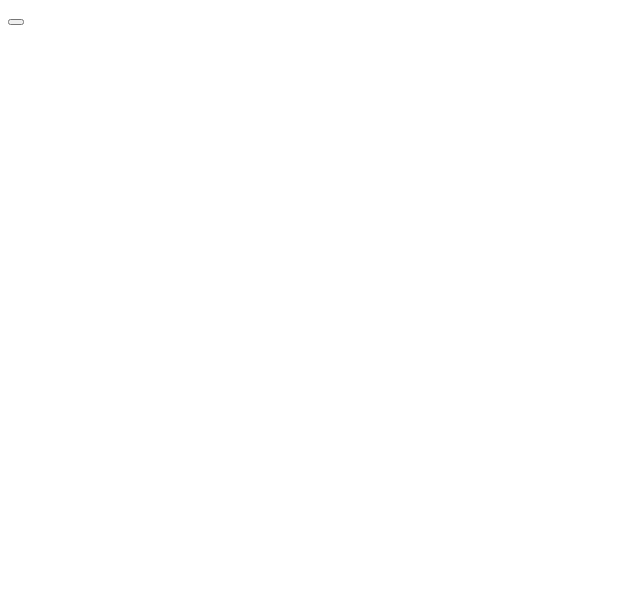
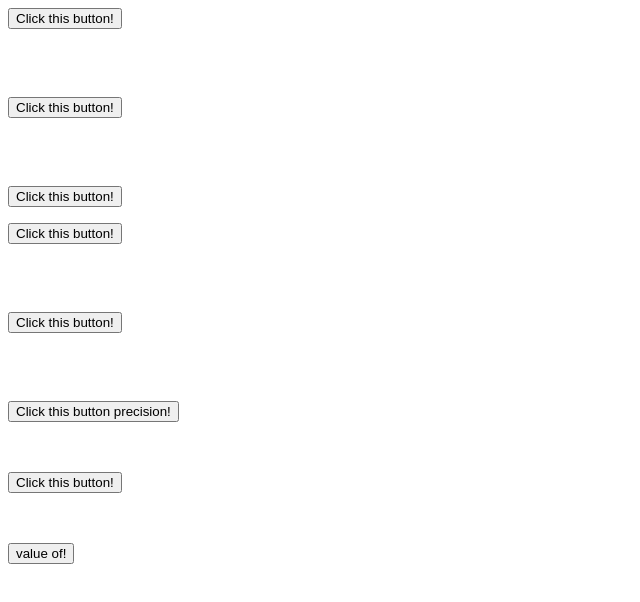
Before and after one commit to sammyKav/Javascript-Projects, a plain HTML site: page Project8_strings_methods/index.html in a window 1280 px wide. Shown: the whole page, without its empty margins (0-640 px from the left). Drawn offline with Linux system fonts and the light colour scheme.

Commit message:
Project8_strings_methods_Assignment

```diff
--- a/Project8_strings_methods/JS/main.js
+++ b/Project8_strings_methods/JS/main.js
@@ -3,7 +3,58 @@ function conc_fun(){ //concatenate function.
         var str1 ="Good";
         var str2 = " afternoon ";
         var str3 = ", everybody!";
-        var together = str1.concat(str1,str2,str3);
+        var together = str1.concat(str2,str3);
 
         document.getElementById("conc").innerHTML=together;
 }
+
+function slice_fun(){
+
+    var sentence = "Good afternoon, how have things been north of the border?"
+    var word = sentence.slice(5,14);
+    document.getElementById("slice").innerHTML = word;
+}
+
+function upcase_fun(){ //upcase
+
+    var word ="happy";
+    upword =word.toUpperCase();
+    document.getElementById("up").innerHTML=upword;
+
+}
+
+function search_fun(){ //search method.
+
+    var text = "Have you ever met the king of France?";
+    var king = text.search("king");
+    document.getElementById("search").innerHTML=king;
+
+}
+
+function numStr_fun(){ //number to a string
+
+    var n = -400;
+    var s = n.toString();
+    document.getElementById("ts").innerHTML =(typeof s)+s;
+
+}
+
+function precision_fun(){ //specifying number places
+    var X = Math.E;
+    document.getElementById("precis").innerHTML = X.toPrecision(3);
+
+}
+
+function toFixed_fun(){ //to Fixed
+    var M = Math.E;
+    document.getElementById("tofixed").innerHTML = M.toFixed(4);
+
+}
+
+function valueOf_fun(){
+
+    var S = "Not sure what this function is used for?";
+    var V = S.valueOf();
+    document.getElementById("vO").innerHTML = V;
+
+}
--- a/Project8_strings_methods/index.html
+++ b/Project8_strings_methods/index.html
@@ -6,8 +6,31 @@
 
     <body>
 
-        <button onclick="conc_fun()"></button>
-        <p id= "conc"><p>
+        <button onclick="conc_fun()">Click this button!</button>
+        <p id= "conc"><br><br></p>
+
+
+        <button onclick="slice_fun()">Click this button!</button>
+        <p id= "slice"><br><br></p>
+
+        <button onclick="upcase_fun()">Click this button!</button>
+        <p id= "up"></p>
+
+        <button onclick="search_fun()">Click this button!</button>
+        <p id= "search"><br><br></p>
+
+        <button onclick="numStr_fun()">Click this button!</button>
+        <p id= "ts"><br><br></p>
+
+        <button onclick="precision_fun()">Click this button precision!</button>
+        <p id= "precis"><br></p>
+
+        <button onclick="toFixed_fun()">Click this button!</button>
+        <p id= "tofixed"><br></p>
+
+        <button onclick="valueOf_fun()">value of!</button>
+        <p id= "vO"><br></p>
+
 
 
     </body>
```
